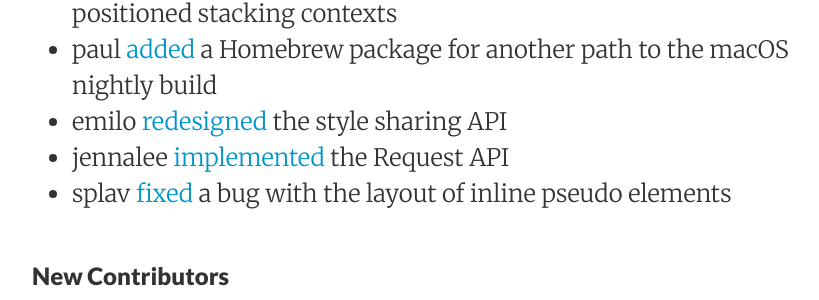
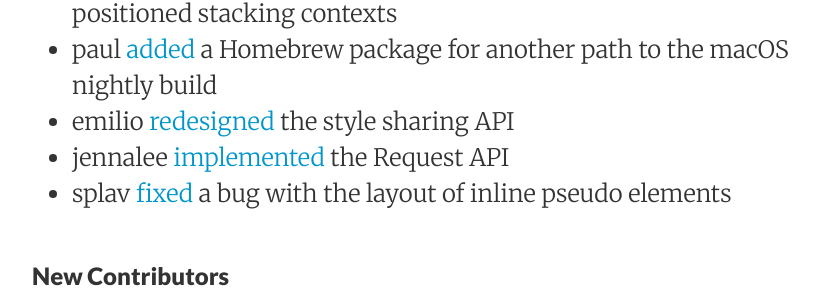
Before and after one commit to servo/blog.servo.org, a Jekyll site: the page built from _posts/2016-08-15-twis-75.md, in a window 1280 px wide and 900 px high, scrolled down 1603 px. Shown: the part 154-454 px from the top of the window, without its empty margins (224-1043 px from the left). Built offline with Jekyll 4.4.1, drawn with Linux system fonts in a browser that asks for light colours.

Commit message:
Correct Emilio's name

```diff
--- a/_posts/2016-08-15-twis-75.md
+++ b/_posts/2016-08-15-twis-75.md
@@ -35,7 +35,7 @@ This week's status updates are [here](http://statusupdates.dev.mozaws.net/projec
  - UK992 [improved](https://github.com/servo/servo/pull/12781) tidy's license validation code
  - emilio [fixed](https://github.com/servo/servo/pull/12777) issues related to the client point with fixed positioned stacking contexts
  - paul [added](https://github.com/servo/servo/pull/12688) a Homebrew package for another path to the macOS nightly build
- - emilo [redesigned](https://github.com/servo/rust-selectors/pull/93) the style sharing API
+ - emilio [redesigned](https://github.com/servo/rust-selectors/pull/93) the style sharing API
  - jennalee [implemented](https://github.com/servo/servo/pull/12700) the Request API
  - splav [fixed](https://github.com/servo/servo/pull/12669) a bug with the layout of inline pseudo elements
 
```
